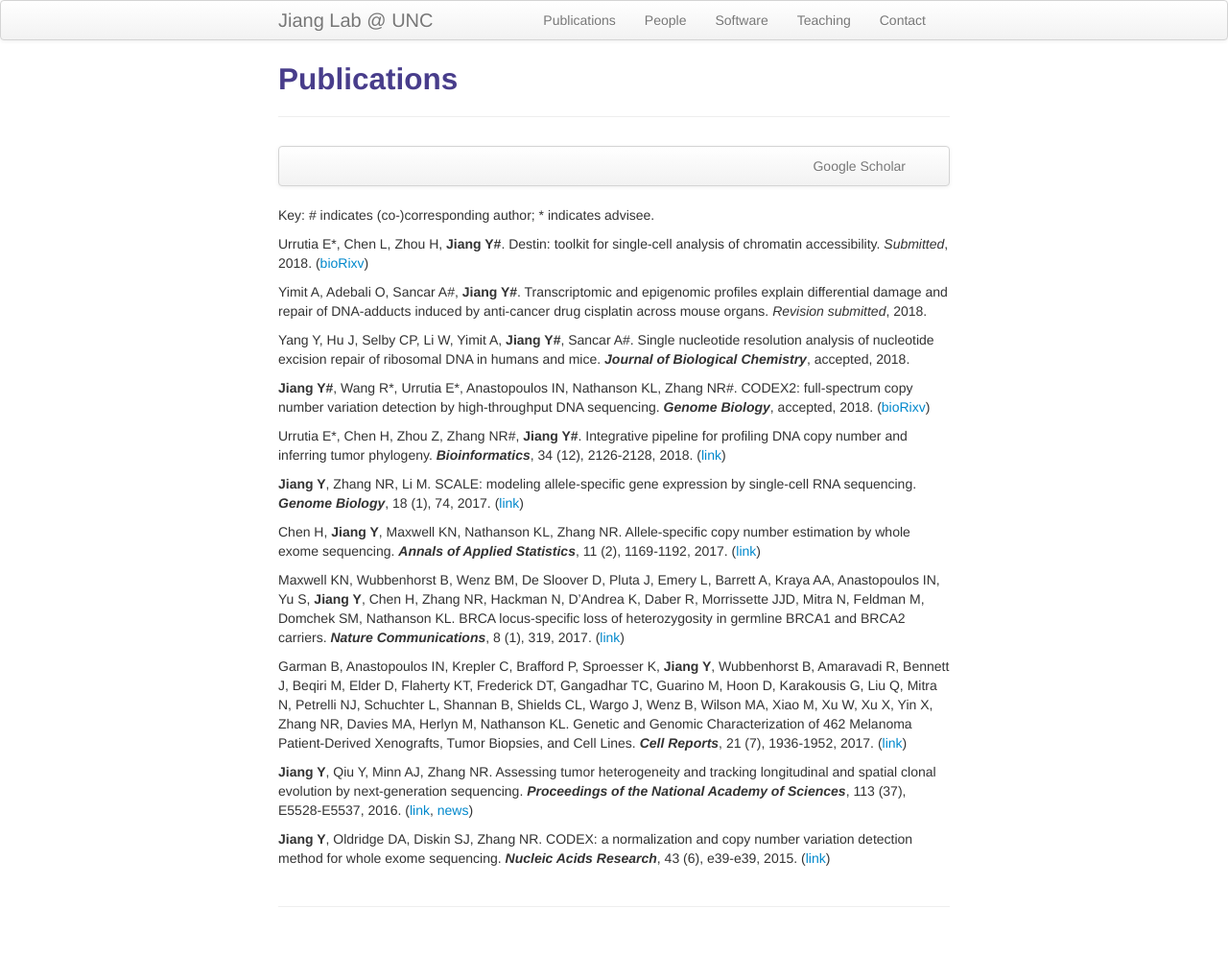
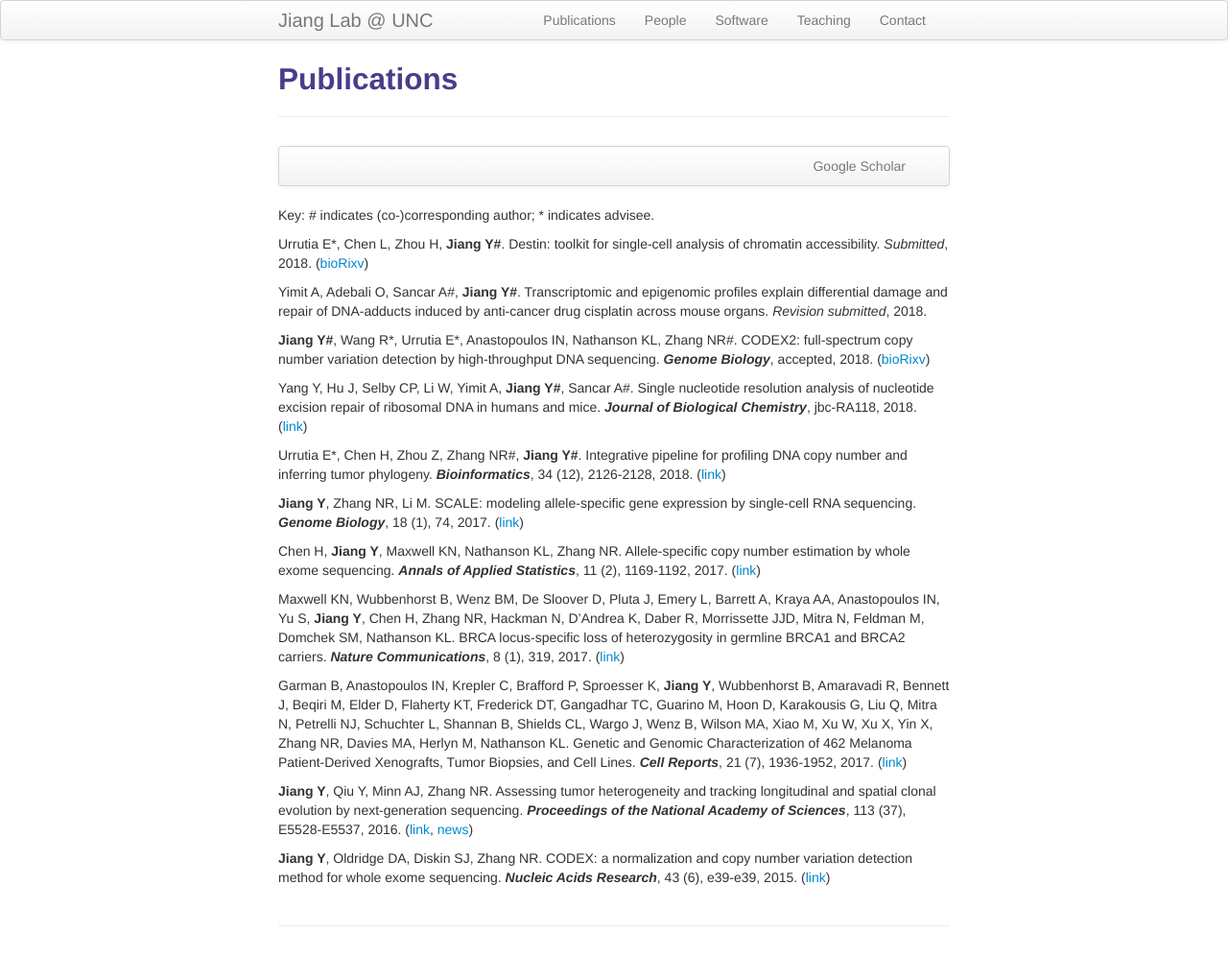
Before and after one commit to yuchaojiang/yuchaojiang.github.io, a Jekyll site: the page built from pages/pubs.md, in a window 1280 px wide. Shown: the whole page at 96% size. Built offline with Jekyll 4.4.1, drawn with Linux system fonts in a browser that asks for light colours.

Commit message:
Update pubs.md

```diff
--- a/pages/pubs.md
+++ b/pages/pubs.md
@@ -18,9 +18,9 @@ Urrutia E\*, Chen L, Zhou H, **Jiang Y#**. Destin: toolkit for single-cell analy
 
 Yimit A, Adebali O, Sancar A#, **Jiang Y#**. Transcriptomic and epigenomic profiles explain differential damage and repair of DNA-adducts induced by anti-cancer drug cisplatin across mouse organs. *Revision submitted*, 2018.
 
-Yang Y, Hu J, Selby CP, Li W, Yimit A, **Jiang Y#**, Sancar A#. Single nucleotide resolution analysis of nucleotide excision repair of ribosomal DNA in humans and mice. ***Journal of Biological Chemistry***, accepted, 2018.
+**Jiang Y#**, Wang R\*, Urrutia E\*, Anastopoulos IN, Nathanson KL, Zhang NR#. CODEX2: full-spectrum copy number variation detection by high-throughput DNA sequencing. ***Genome Biology***, accepted, 2018. ([bioRixv](https://www.biorxiv.org/content/early/2018/04/01/211698))
 
-**Jiang Y#**, Wang R\*, Urrutia E\*, Anastopoulos IN, Nathanson KL, Zhang NR#. CODEX2: full-spectrum copy number variation detection by high-throughput DNA sequencing. ***Genome Biology***, accepted, 2018. ([bioRixv](https://www.biorxiv.org/content/early/2018/04/01/211698))
+Yang Y, Hu J, Selby CP, Li W, Yimit A, **Jiang Y#**, Sancar A#. Single nucleotide resolution analysis of nucleotide excision repair of ribosomal DNA in humans and mice. ***Journal of Biological Chemistry***, jbc-RA118, 2018. ([link](http://www.jbc.org/content/early/2018/11/09/jbc.RA118.006121.full.pdf))
 
 Urrutia E\*, Chen H, Zhou Z, Zhang NR#, **Jiang Y#**. Integrative pipeline for profiling DNA copy number and inferring tumor phylogeny. ***Bioinformatics***, 34 (12), 2126-2128, 2018. ([link](https://doi.org/10.1093/bioinformatics/bty057))
 
```
